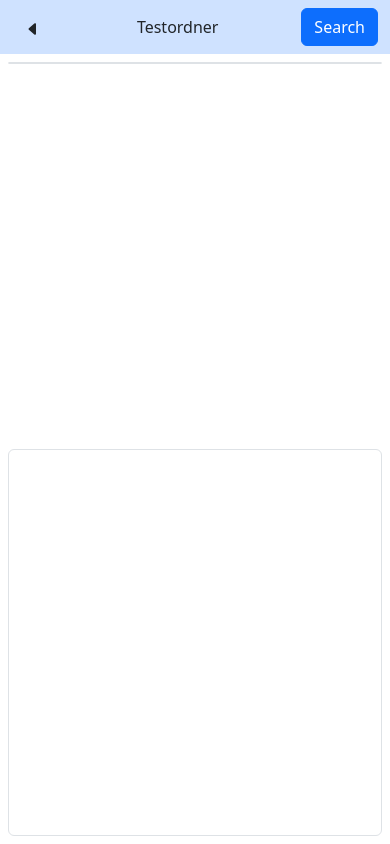
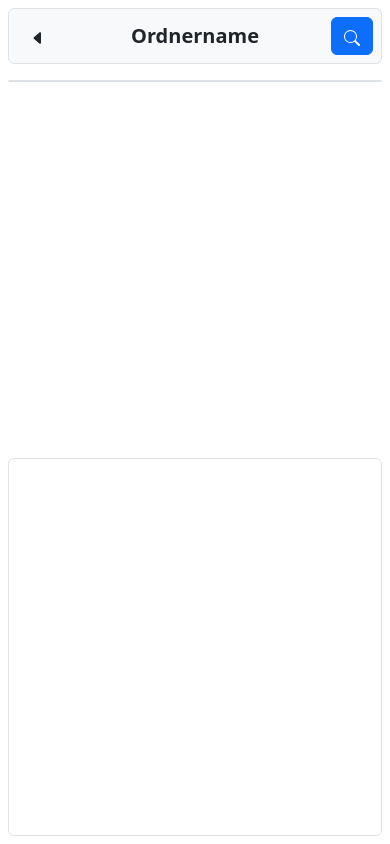
Before and after one commit to rust-drive/filemanager, a plain HTML site: page src/index.html in a window 390 px wide. Drawn offline with nearby package versions, Linux system fonts and the light colour scheme.

Commit message:
creating card from navbar

```diff
--- a/src/index.html
+++ b/src/index.html
@@ -9,8 +9,8 @@
 
 <body class="min-vh-100 d-flex flex-column">
 
-<div class="container-fluid bg-primary-subtle">
-	<div class="d-flex align-items-center justify-content-between py-2 tertiary-bg">
+<div class="container-fluid p-2">
+	<div class="d-flex align-items-center justify-content-between p-2 p-md-1 border rounded bg-body-tertiary">
 
 		<button class="btn" id="backButton" onclick="goUp()">
 			<svg xmlns="http://www.w3.org/2000/svg" width="16" height="16" fill="currentColor" class="bi bi-caret-left-fill" viewBox="0 0 16 16">
@@ -31,11 +31,15 @@
 			</nav>
 		</div>
 
-		<div class="folder-name-only d-block d-md-none" id="folderName">
-			Testordner
+		<div class="folder-name-only d-block d-md-none fw-bold fs-5" id="folderName">
+			Ordnername
 		</div>
 
-		<button class="btn btn-primary">Search</button>
+		<button class="btn btn-primary">
+			<svg xmlns="http://www.w3.org/2000/svg" width="16" height="16" fill="currentColor" class="bi bi-search" viewBox="0 0 16 16">
+				<path d="M11.742 10.344a6.5 6.5 0 1 0-1.397 1.398h-.001q.044.06.098.115l3.85 3.85a1 1 0 0 0 1.415-1.414l-3.85-3.85a1 1 0 0 0-.115-.1zM12 6.5a5.5 5.5 0 1 1-11 0 5.5 5.5 0 0 1 11 0"/>
+			</svg>
+		</button>
 
 	</div>
 </div>
```
Also changed, not shown: README.md.
